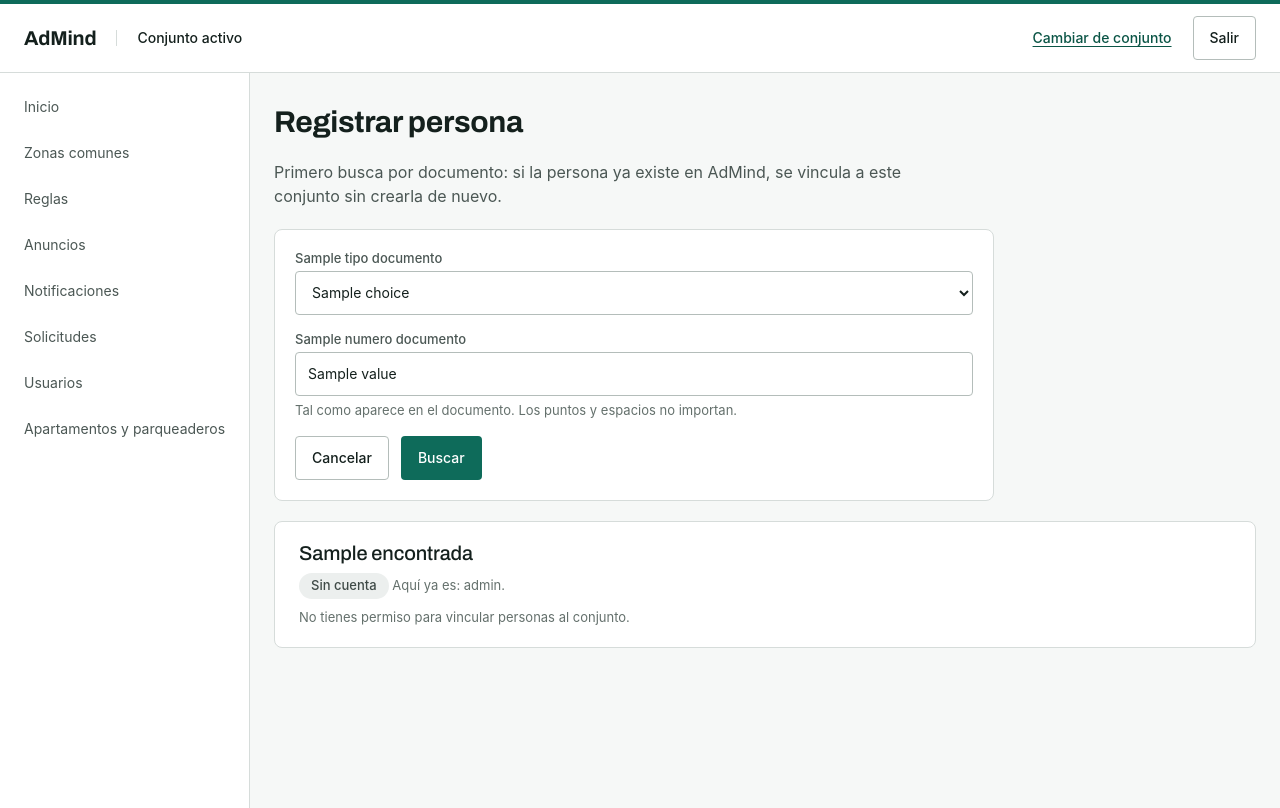
After one commit to ZeroFour-04/Admind_Front-End, a Django app: template apps/usuarios/templates/usuarios/registrar.html in a window 1280 px wide. The commit adds this page. Run offline with Django 5.2, Linux system fonts and the light colour scheme; the template is opened without the code that fills it: most values are stand-ins (such as "Sample title", 1, 10 or a date in 2020); some web fonts are replaced.

Commit message:
feat(usuarios): registrar persona buscando por documento y vincularla [HU-07]
Buscar por POST; si existe, tarjeta con su nombre, si tiene cuenta y sus roles aquí, y el botón Vincular al conjunto. Si no existe, el documento pasa al alta por la sesión, nunca por la URL (P4). http.py gana los mensajes de 409 y 429 (P12).

Co-Authored-By: Claude Opus 5.5 <noreply@anthropic.com>

```diff
--- a/apps/usuarios/templates/usuarios/lista.html
+++ b/apps/usuarios/templates/usuarios/lista.html
@@ -2,10 +2,11 @@
 
 {% block titulo %}Usuarios{% endblock %}
 {% block titulo_vista %}Usuarios{% endblock %}
+{% block estado_vista %}{% endblock %}
 
 {% block contenido %}
 <div class="vista__acciones">
-  <a class="am-btn am-btn--primario" href="{% url 'usuarios:nuevo' %}">Añadir usuario</a>
+  <a class="am-btn am-btn--primario" href="{% url 'usuarios:registrar' %}">Registrar persona</a>
 </div>
 {% if error %}
   <div class="am-alerta am-alerta--error" role="alert">{{ error }}</div>
--- /dev/null
+++ b/apps/usuarios/templates/usuarios/registrar.html
@@ -0,0 +1,75 @@
+{% extends "base/aplicacion.html" %}
+
+{% block titulo %}Registrar persona{% endblock %}
+{% block titulo_vista %}Registrar persona{% endblock %}
+{% block estado_vista %}{% endblock %}
+
+{% block contenido %}
+<p class="vista__guia">Primero busca por documento: si la persona ya existe en AdMind, se vincula a este conjunto sin crearla de nuevo.</p>
+
+<form method="post" class="am-formulario am-tarjeta formulario-anuncio" novalidate>
+  {% csrf_token %}
+  <input type="hidden" name="accion" value="buscar">
+  {% if busqueda.non_field_errors %}
+    <div class="am-alerta am-alerta--error" role="alert">{% for error in busqueda.non_field_errors %}{{ error }} {% endfor %}</div>
+  {% endif %}
+  <div class="am-campo">
+    <label class="am-campo__etiqueta" for="{{ busqueda.tipo_documento.id_for_label }}">{{ busqueda.tipo_documento.label }}</label>
+    <select class="am-campo__control" id="{{ busqueda.tipo_documento.id_for_label }}" name="{{ busqueda.tipo_documento.html_name }}">
+      {% for valor, nombre in busqueda.fields.tipo_documento.choices %}
+        <option value="{{ valor }}"{% if busqueda.tipo_documento.value == valor %} selected{% endif %}>{{ nombre }}</option>
+      {% endfor %}
+    </select>
+  </div>
+  {% include "componentes/campo.html" with campo=busqueda.numero_documento autocompletar="off" ayuda="Tal como aparece en el documento. Los puntos y espacios no importan." %}
+  <div class="acciones">
+    <a class="am-btn am-btn--secundario" href="{% url 'usuarios:lista' %}">Cancelar</a>
+    <button class="am-btn am-btn--primario" type="submit">Buscar</button>
+  </div>
+</form>
+
+{% if encontrada or vinculo.is_bound %}
+  <section class="am-tarjeta tarjeta-contenido" aria-labelledby="titulo-encontrada">
+    {% if encontrada %}
+      <h2 id="titulo-encontrada">{{ encontrada.nombre }}</h2>
+      <p class="tarjeta-contenido__meta">
+        {% if encontrada.tiene_cuenta %}
+          <span class="am-pastilla am-pastilla--confirmado">Ya tiene cuenta</span>
+        {% else %}
+          <span class="am-pastilla am-pastilla--neutro">Sin cuenta</span>
+        {% endif %}
+        {% if encontrada.roles_en_el_conjunto %}
+          Aquí ya es: {{ encontrada.roles_en_el_conjunto|join:", " }}.
+        {% else %}
+          Todavía no tiene roles en este conjunto.
+        {% endif %}
+      </p>
+    {% else %}
+      <h2 id="titulo-encontrada">Vincular al conjunto</h2>
+    {% endif %}
+    {% if vinculo.non_field_errors %}
+      <div class="am-alerta am-alerta--error" role="alert">{% for error in vinculo.non_field_errors %}{{ error }} {% endfor %}</div>
+    {% endif %}
+    {% if puede_vincular %}
+      <form method="post" class="am-formulario">
+        {% csrf_token %}
+        <input type="hidden" name="accion" value="vincular">
+        <input type="hidden" name="{{ vinculo.persona.html_name }}" value="{{ vinculo.persona.value|default_if_none:'' }}">
+        <div class="am-campo">
+          <label class="am-campo__etiqueta" for="{{ vinculo.rol.id_for_label }}">{{ vinculo.rol.label }}</label>
+          <select class="am-campo__control" id="{{ vinculo.rol.id_for_label }}" name="{{ vinculo.rol.html_name }}">
+            {% for valor, nombre in vinculo.fields.rol.choices %}
+              <option value="{{ valor }}"{% if vinculo.rol.value == valor %} selected{% endif %}>{{ nombre }}</option>
+            {% endfor %}
+          </select>
+        </div>
+        <div class="acciones">
+          <button class="am-btn am-btn--primario" type="submit">Vincular al conjunto</button>
+        </div>
+      </form>
+    {% else %}
+      <p class="tarjeta-contenido__meta">No tienes permiso para vincular personas al conjunto.</p>
+    {% endif %}
+  </section>
+{% endif %}
+{% endblock %}
--- a/apps/usuarios/urls.py
+++ b/apps/usuarios/urls.py
@@ -7,6 +7,7 @@ app_name = "usuarios"
 urlpatterns = [
     path("", views.lista, name="lista"),
     path("nuevo/", views.nuevo, name="nuevo"),
+    path("registrar/", views.registrar, name="registrar"),
     path("<uuid:usuario_id>/", views.detalle, name="detalle"),
     path("<uuid:usuario_id>/roles/", views.asignar_rol, name="asignar-rol"),
     path("<uuid:usuario_id>/roles/<uuid:asignacion_id>/retirar/", views.retirar_rol, name="retirar-rol"),
--- a/cliente_api/http.py
+++ b/cliente_api/http.py
@@ -13,6 +13,9 @@ MENSAJES_POR_ESTADO = {
     403: "No tienes permiso para hacer esto en el conjunto activo.",
     # Sin más detalle: un 404 no confirma si el recurso existe en otro conjunto (maestro §5.4).
     404: "No encontrado.",
+    # Conflicto de estado: se muestra el `detail` de la API; esto es solo por si no lo trae.
+    409: "No se pudo hacer porque el estado cambió. Recarga la página e intenta de nuevo.",
+    429: "Hiciste demasiadas búsquedas. Espera un rato e intenta de nuevo.",
 }
 MENSAJE_ERROR_GENERAL = "El servidor de AdMind no pudo atender la petición. Intenta de nuevo en unos minutos."
 
```
Also changed, not shown: apps/usuarios/forms.py (+22 -10 lines), apps/usuarios/views.py (+53 -3 lines), cliente_api/personas.py (added, +15 -0 lines), tests/test_usuarios.py (+68 -0 lines).
